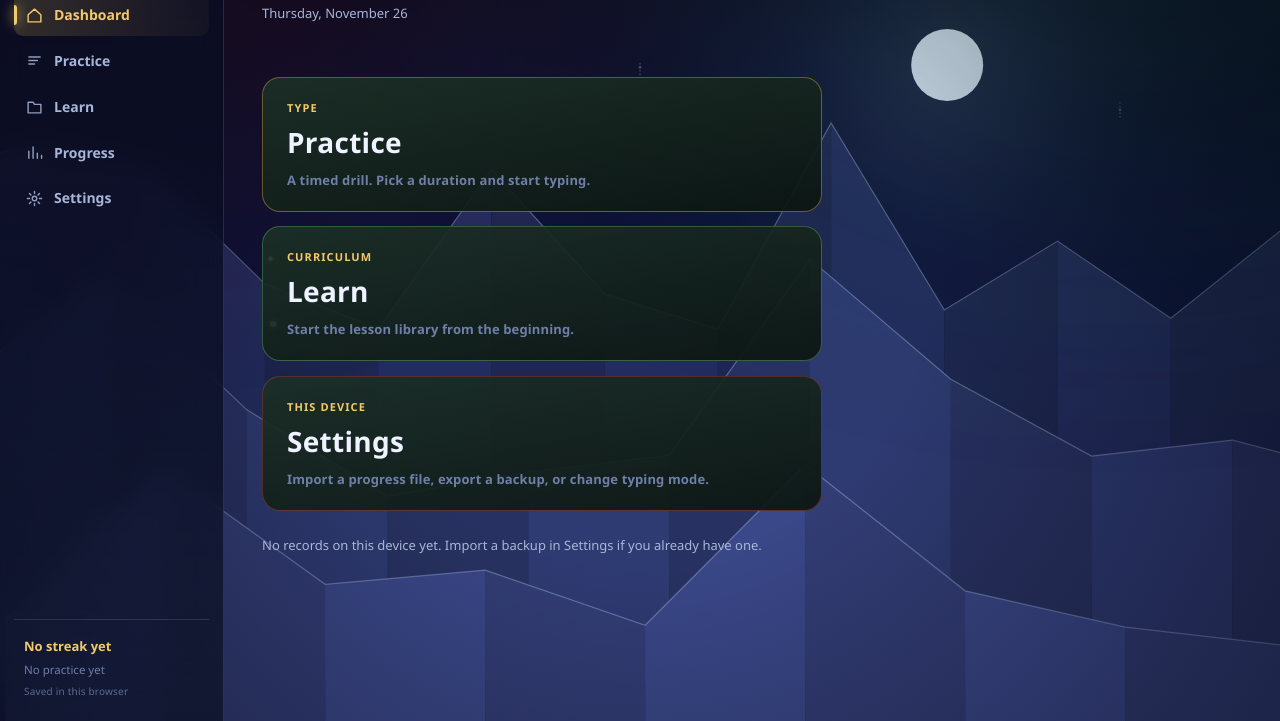
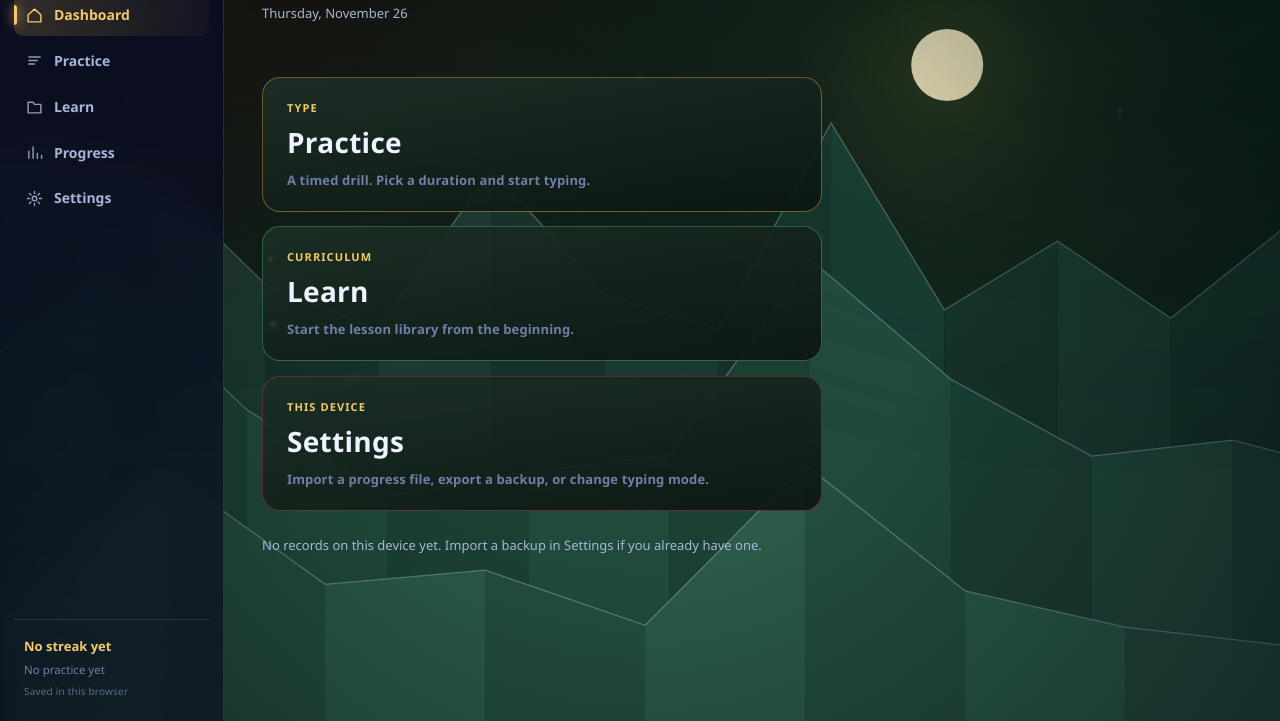
Before and after one commit to lloyxd/TypeBreak, a website with bundled scripts: page web/index.html in a window 1280 px wide. Shown: the part 79-800 px from the top of the page. Built offline with nearby package versions, Linux system fonts and the light colour scheme; animation ran at ten frames a second.

Commit message:
Tint the night scene pine and gold for Christmas without adding assets or extra libraries.
Co-authored-by: Cursor <cursoragent@cursor.com>

```diff
--- a/web/index.html
+++ b/web/index.html
@@ -9,7 +9,7 @@
       content="An adaptive typing tutor with a fixed lesson library, per-finger weakness detection and a daily plan built only from those lessons. Works offline; your progress stays on your device."
     />
     <meta name="color-scheme" content="dark" />
-    <meta name="theme-color" content="#070a1c" />
+    <meta name="theme-color" content="#07120e" />
 
     <!-- Home-screen install on iOS -->
     <meta name="apple-mobile-web-app-capable" content="yes" />
--- a/web/sw.js
+++ b/web/sw.js
@@ -15,7 +15,7 @@
  * there is nothing to sync and no data to lose.
  */
 
-const VERSION = 'typebreak-v8';
+const VERSION = 'typebreak-v9';
 const SHELL_CACHE = `${VERSION}-shell`;
 const DATA_CACHE = `${VERSION}-data`;
 
--- a/web/ui/scene.js
+++ b/web/ui/scene.js
@@ -15,17 +15,17 @@
  */
 
 const PALETTE = {
-  skyTop: '#070a20',
-  skyMid: '#0e1440',
-  skyLow: '#1b2358',
-  glowMoon: 'rgba(168, 196, 255, 0.16)',
-  ridgeFar: '#232c5e',
-  ridgeMid: '#2e3a72',
-  ridgeNear: '#3a4788',
-  ridgeFront: '#232a55',
-  snow: '#cfe0ff',
+  skyTop: '#07140f',
+  skyMid: '#0f241c',
+  skyLow: '#16382a',
+  glowMoon: 'rgba(243, 201, 107, 0.14)',
+  ridgeFar: '#1a3a32',
+  ridgeMid: '#214a3c',
+  ridgeNear: '#2a5a48',
+  ridgeFront: '#163028',
+  snow: '#f4f1e8',
   snowWarm: '#ffe9b8',
-  window: '#ffcf5c',
+  window: '#f3c96b',
 };
 
 /** Deterministic PRNG so the mountains are the same on every load. */
@@ -123,7 +123,7 @@ export function createScene(container, { reducedMotion = false } = {}) {
       buildRidge({ random, width: width * 1.1, height, baseY: height * 0.9, peakHeight: height * 0.5, points: 10, shade: PALETTE.ridgeMid, jitter: 1.1 }),
       buildRidge({ random, width, height, baseY: height * 1.02, peakHeight: height * 0.36, points: 8, shade: PALETTE.ridgeNear, jitter: 1 }),
     ];
-    snow = createSnow(Math.round(Math.min(90, (width * height) / 16000)));
+    snow = createSnow(Math.round(Math.min(70, (width * height) / 18000)));
   };
 
   const resize = () => {
@@ -153,23 +153,24 @@ export function createScene(container, { reducedMotion = false } = {}) {
     const my = height * 0.18;
     const halo = ctx.createRadialGradient(mx, my, 0, mx, my, height * 0.5);
     halo.addColorStop(0, PALETTE.glowMoon);
-    halo.addColorStop(0.4, 'rgba(140, 170, 240, 0.05)');
+    halo.addColorStop(0.4, 'rgba(180, 80, 50, 0.05)');
     halo.addColorStop(1, 'rgba(0, 0, 0, 0)');
     ctx.fillStyle = halo;
     ctx.fillRect(0, 0, width, height);
 
     ctx.beginPath();
     ctx.arc(mx, my, Math.min(width, height) * 0.045, 0, Math.PI * 2);
-    ctx.fillStyle = 'rgba(226, 236, 255, 0.92)';
+    ctx.fillStyle = 'rgba(255, 236, 200, 0.92)';
     ctx.fill();
 
-    // Faint stars, a fixed scatter so they do not twinkle distractingly.
-    ctx.fillStyle = 'rgba(200, 218, 255, 0.5)';
-    for (let i = 0; i < 40; i += 1) {
+    // A few stars, slow pulse — cheap enough for a static host.
+    ctx.fillStyle = 'rgba(255, 236, 210, 0.7)';
+    for (let i = 0; i < 28; i += 1) {
       const sx = ((i * 137.5) % 100) / 100;
       const sy = ((i * 61.8) % 55) / 100;
       const r = i % 7 === 0 ? 1.4 : 0.8;
-      ctx.globalAlpha = 0.25 + ((i * 37) % 50) / 100;
+      const twinkle = reducedMotion ? 0.4 : 0.28 + 0.22 * Math.sin(elapsed * 0.0012 + i);
+      ctx.globalAlpha = twinkle;
       ctx.beginPath();
       ctx.arc(sx * width, sy * height * 0.72, r, 0, Math.PI * 2);
       ctx.fill();
```
